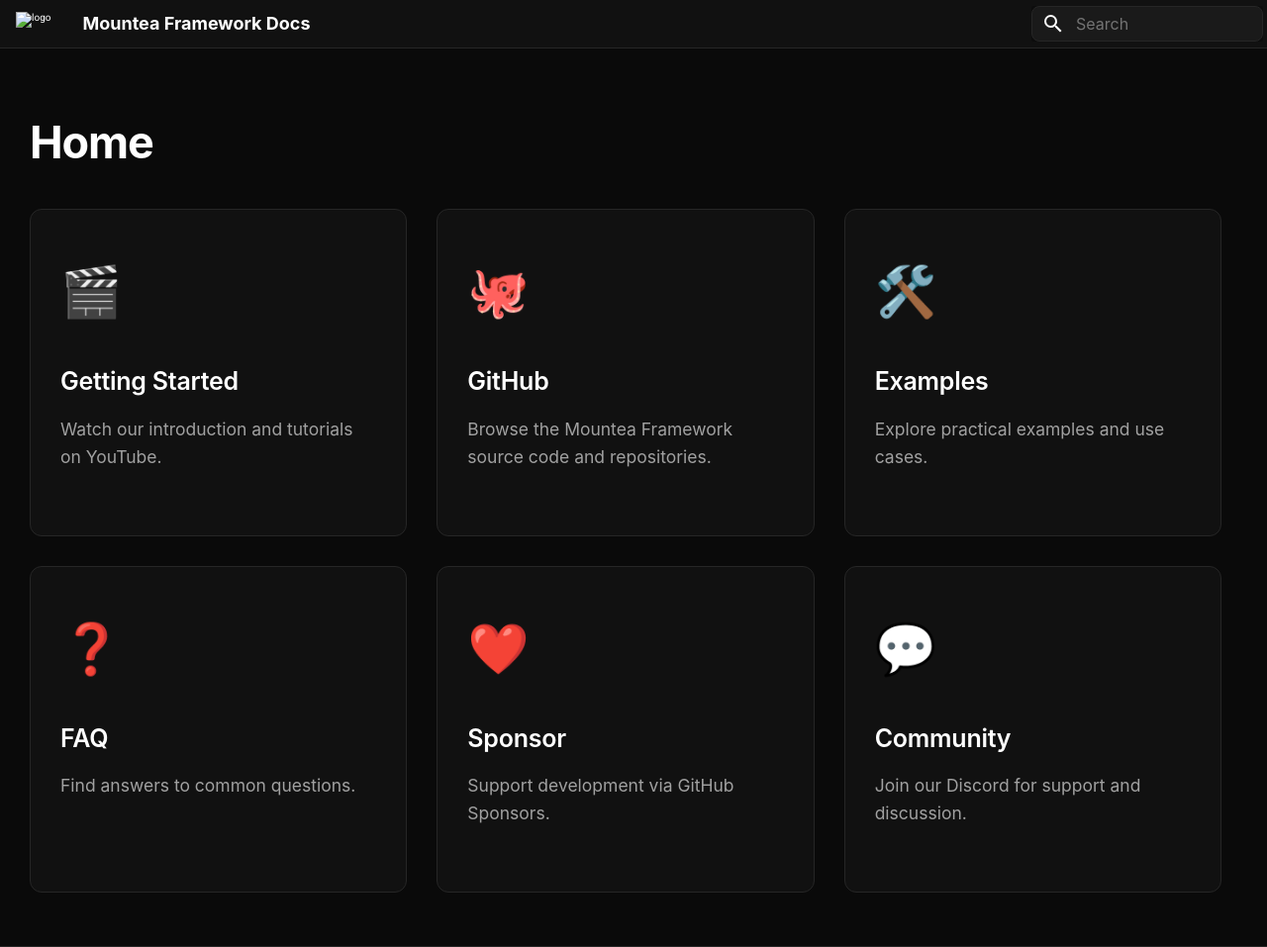
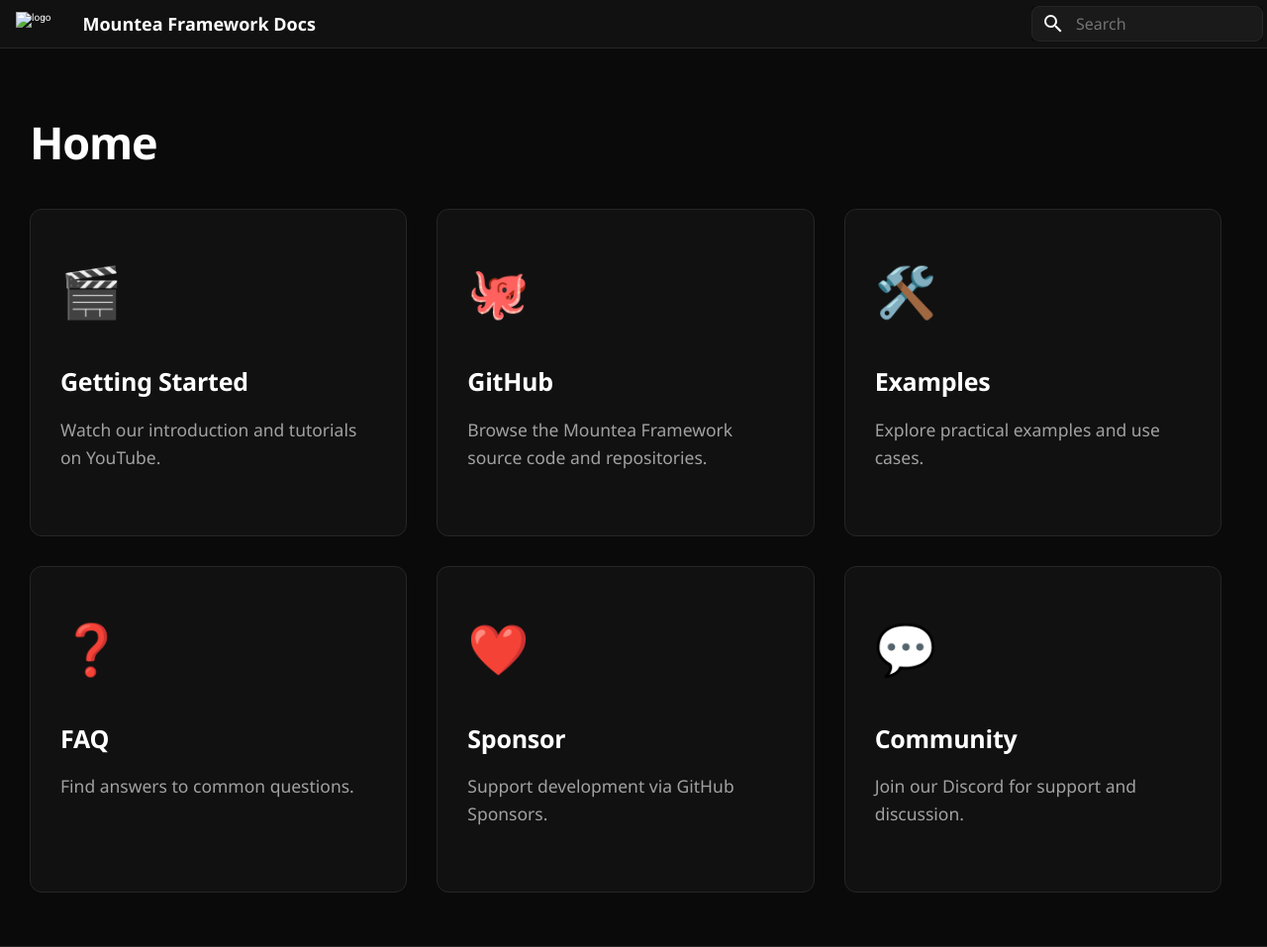
Before and after one commit to Mountea-Framework/MounteaFrameworkWebsite, an MkDocs documentation site: the page built from docs_src/index.md, in a window 1280 px wide and 957 px high. Shown: the whole window at 99% size. Built offline with MkDocs 1.6.1 and Material for MkDocs 9.7.7, drawn with Linux system fonts in a browser that asks for light colours; old or Windows-style settings are respelled for this version of MkDocs.

Commit message:
Update font stacks in custom CSS
Reordered --font-system to prioritize 'Segoe UI' and added 'JetBrains Mono' to --font-mono for improved font rendering and consistency.

```diff
--- a/docs_src/stylesheets/custom.css
+++ b/docs_src/stylesheets/custom.css
@@ -10,9 +10,9 @@
   --prose-border: #262626;
   --prose-code-bg: #171717;
 
-  --font-system: -apple-system, BlinkMacSystemFont, "Segoe UI", Roboto,
+  --font-system: "Segoe UI", -apple-system, BlinkMacSystemFont, Roboto,
     sans-serif;
-  --font-mono: "SF Mono", Monaco, "Cascadia Code", "Roboto Mono", Consolas,
+  --font-mono: "JetBrains Mono", "SF Mono", Monaco, "Cascadia Code", "Roboto Mono", Consolas,
     monospace;
 
   --box-radius-sm: 0.2rem;
```
